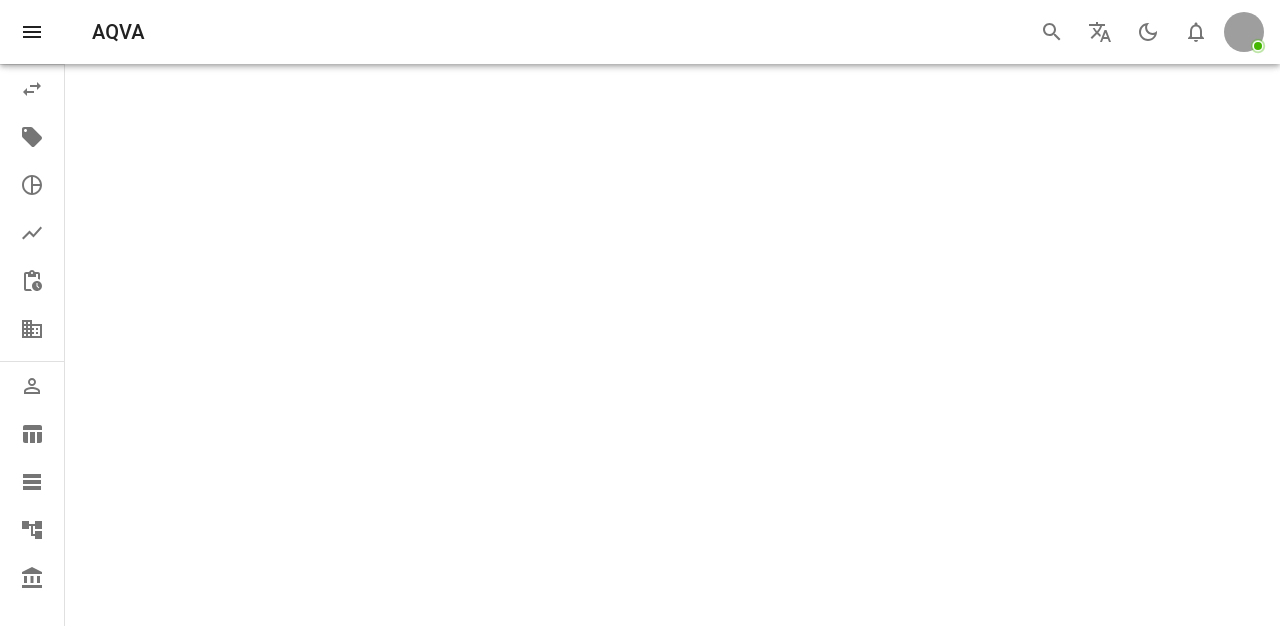
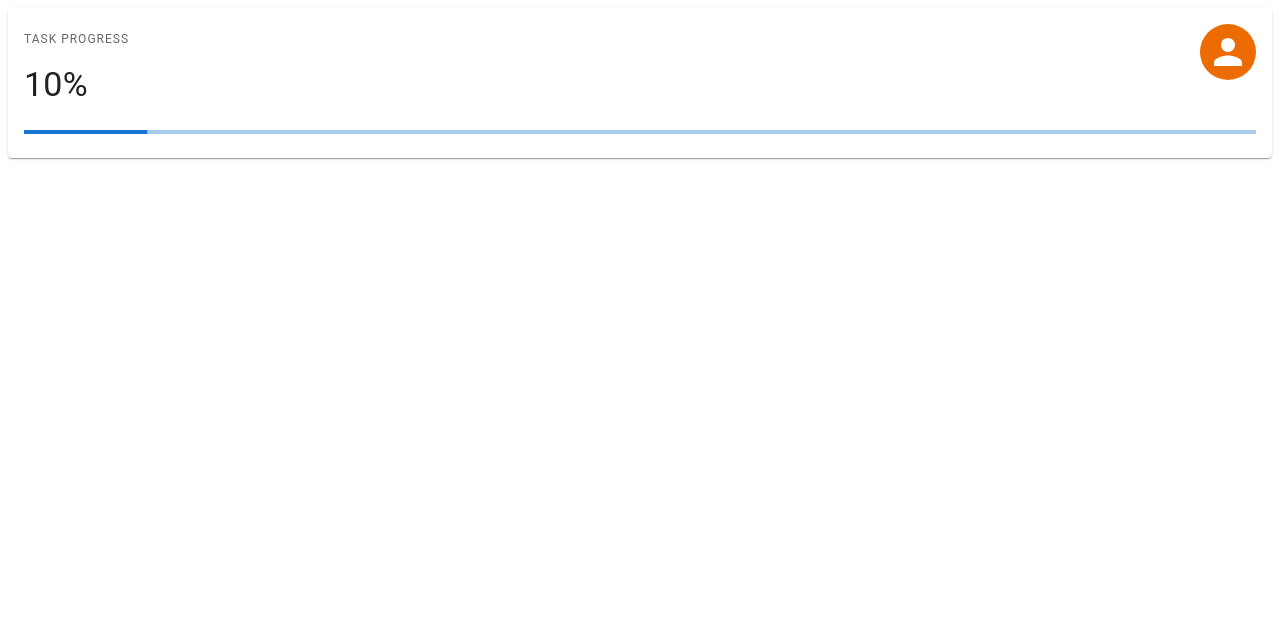
Before and after one commit to RRonier/react-mui, a React (Vite) app: page /dashboard in a window 1280 px wide. Shown: the top 626 px of the page. Built offline with nearby package versions, Linux system fonts and the light colour scheme; sample sign-in values are in the browser's storage; grey boxes are pictures that could not be loaded.

Commit message:
ad router and fix checkbox formik

```diff
--- a/src/App.tsx
+++ b/src/App.tsx
@@ -1,11 +1,17 @@
 // import { LoginPage } from './pages/Login/Login'
-import { useState } from "react";
-import Drawer from "./Layouts/Drawer/Drawer"
+// import { useState } from "react";
+import Drawer from "./layouts/Drawer/Drawer"
+
 function App() {
-  const [open, setOpen] = useState(true);
+  // const [open, setOpen] = useState(true);
   return (
-    // <LoginPage />
-    <Drawer handleDrawerClose={setOpen} open={open} />
+    <>
+      {/* <LoginPage /> */}
+      <Drawer
+      // handleDrawerClose={setOpen}
+      // open={open}
+      />
+    </>
   )
 }
 
--- /dev/null
+++ b/src/components/Routes/Router.tsx
@@ -0,0 +1,29 @@
+import { Dashboard } from "../../pages/Dashboard/Dashboard";
+import { LoginPage } from "../../pages/Login/Login"
+
+import {
+    createBrowserRouter, redirect
+} from "react-router-dom";
+
+export const Router = createBrowserRouter([
+    {
+        path: "/",
+        element: <LoginPage />,
+        loader: () => {
+            if (localStorage.getItem('username')) {
+                throw redirect('/dashboard/welcome')
+            }
+            return null
+        }
+    },
+    {
+        path: "/dashboard",
+        element: <Dashboard />,
+        loader: () => {
+            if (!localStorage.getItem('username')) {
+                throw redirect('/')
+            }
+            return null
+        }
+    },
+]);
--- /dev/null
+++ b/src/components/shared/Card.tsx
@@ -0,0 +1,59 @@
+import PropTypes from 'prop-types';
+import {
+    Avatar,
+    Box,
+    Card,
+    CardContent,
+    LinearProgress,
+    Stack,
+    Typography
+} from '@mui/material';
+
+export const OverviewTasksProgress = (props) => {
+    const { value, sx } = props;
+
+    return (
+        <Card sx={sx}>
+            <CardContent>
+                <Stack
+                    alignItems="flex-start"
+                    direction="row"
+                    justifyContent="space-between"
+                    spacing={3}
+                >
+                    <Stack spacing={1}>
+                        <Typography
+                            color="text.secondary"
+                            gutterBottom
+                            variant="overline"
+                        >
+                            Task Progress
+                        </Typography>
+                        <Typography variant="h4">
+                            {value}%
+                        </Typography>
+                    </Stack>
+                    <Avatar
+                        sx={{
+                            backgroundColor: 'warning.main',
+                            height: 56,
+                            width: 56
+                        }}
+                    >
+                    </Avatar>
+                </Stack>
+                <Box sx={{ mt: 3 }}>
+                    <LinearProgress
+                        value={value}
+                        variant="determinate"
+                    />
+                </Box>
+            </CardContent>
+        </Card>
+    );
+};
+
+OverviewTasksProgress.propTypes = {
+    value: PropTypes.number.isRequired,
+    sx: PropTypes.object
+};
--- a/src/main.tsx
+++ b/src/main.tsx
@@ -1,9 +1,14 @@
 import React from 'react'
 import ReactDOM from 'react-dom/client'
 import App from './App.tsx'
+import { RouterProvider } from 'react-router-dom';
+import { Router } from "./components/Routes/Router.tsx"
+
 
 ReactDOM.createRoot(document.getElementById('root') as HTMLElement).render(
   <React.StrictMode>
-    <App />
-  </React.StrictMode>,
+    <RouterProvider router={Router} fallbackElement={<div>Loading....</div>} >
+      <App />
+    </RouterProvider>
+  </React.StrictMode >,
 )
--- /dev/null
+++ b/src/pages/Dashboard/Dashboard.tsx
@@ -0,0 +1,8 @@
+import { OverviewTasksProgress } from "../../components/shared/Card"
+
+export const Dashboard = () => {
+    return (
+        <OverviewTasksProgress sx={{ height: '50%' }}
+            value={10} />
+    )
+}
--- a/src/pages/Login/Login.tsx
+++ b/src/pages/Login/Login.tsx
@@ -141,17 +141,6 @@ export const LoginPage = () => {
                                         {formik.errors.password}
                                     </Typography> : null}
                                 </FormControl>
-                                {/* <TextField
-                                    error={!!(formik.touched.password && formik.errors.password)}
-                                    fullWidth
-                                    helperText={formik.touched.password && formik.errors.password}
-                                    label="Password"
-                                    name="password"
-                                    onBlur={formik.handleBlur}
-                                    onChange={formik.handleChange}
-                                    value={formik.values.password}
-                                    type="password"
-                                /> */}
                             </Stack>
                             {/* {formik.errors.submit && (
                                 <Typography
@@ -169,7 +158,7 @@ export const LoginPage = () => {
                                             <Checkbox
                                                 checked={formik.values.keepMeSignedIn}
                                                 onChange={formik.handleChange}
-                                                name="checked"
+                                                name="keepMeSignedIn"
                                                 color="primary"
                                                 size="small"
                                             />
```
Also changed, not shown: src/layouts/Drawer/Drawer.tsx (renamed from src/Layouts/Drawer/Drawer.tsx), src/layouts/Drawer/DrawerStyles.styles.ts (renamed from src/Layouts/Drawer/DrawerStyles.styles.ts).
